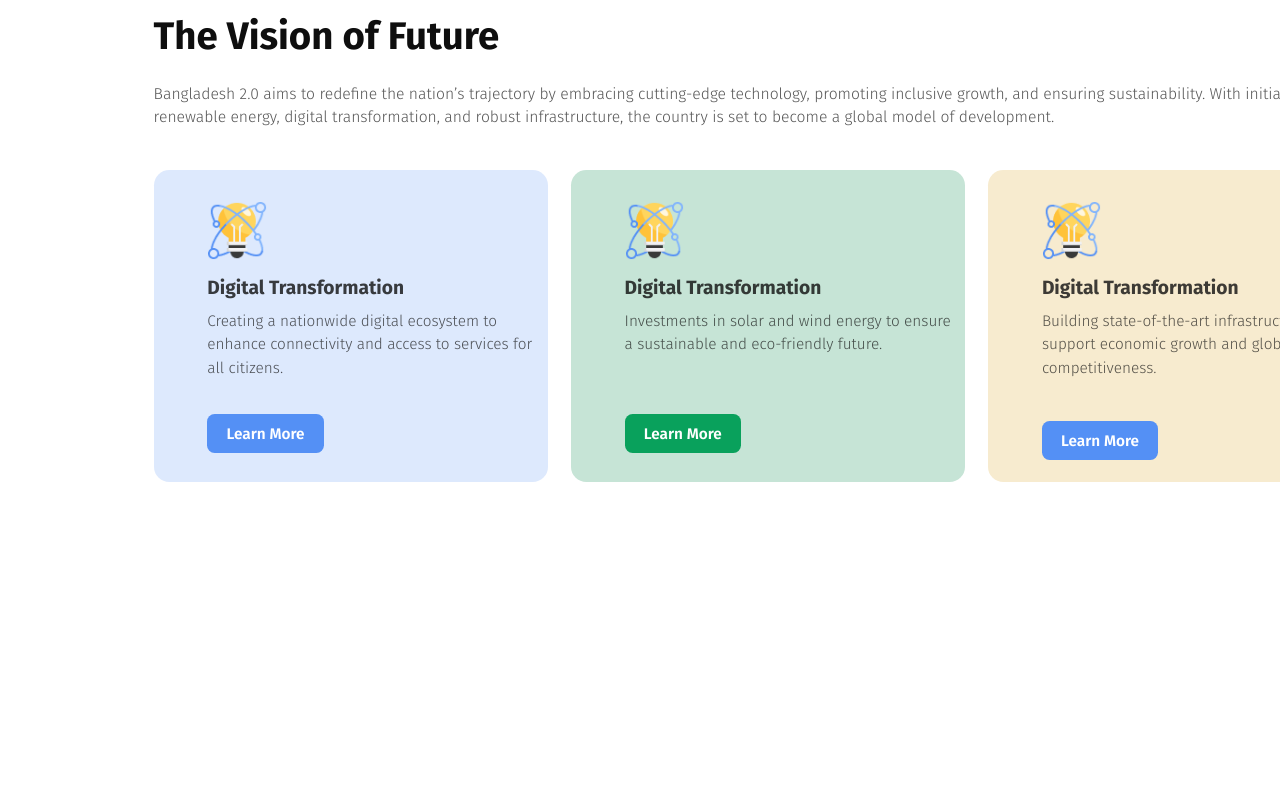
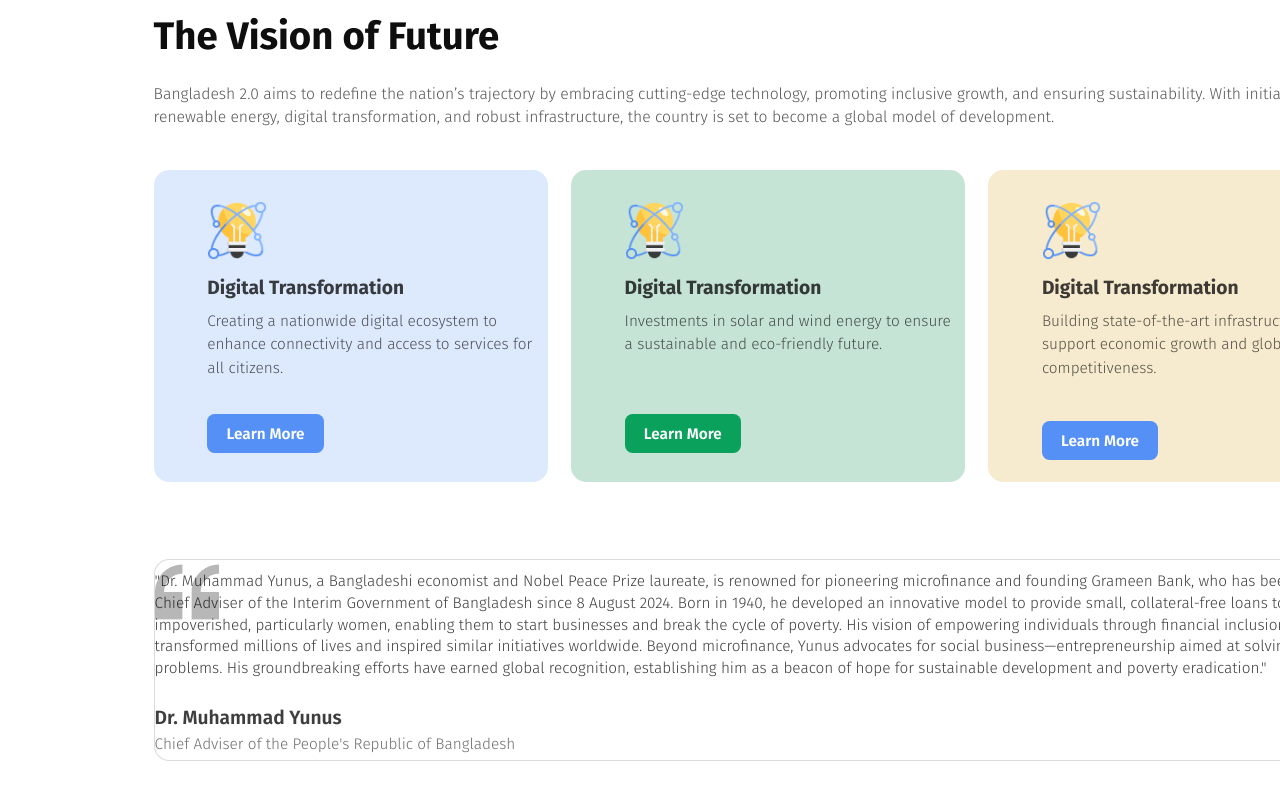
Before and after one commit to mdbulbulhasan/BANGLADESH-2.0-B11A1--assignment-1, a plain HTML site: page index.html in a window 1280 px wide. Shown: the part 1194-1994 px from the top of the page. Before the commit the page ends 1753 px from the top, so only its background shows below. Drawn offline with Linux system fonts and the light colour scheme.

Commit message:
Add Quote section

```diff
--- a/Styles/style.css
+++ b/Styles/style.css
@@ -319,7 +319,7 @@
 /* Future Section End */
 
 /* Quote Section Start */
-/* .quote {
+.quote {
   width: 1228.8px;
   margin: 76.8px 153.6px;
   display: flex;
@@ -361,5 +361,5 @@
   letter-spacing: 0%;
   text-align: left;
   margin: 3.84px 0px;
-} */
+}
 /* Quote Section End */
--- a/index.html
+++ b/index.html
@@ -139,7 +139,7 @@
       <!-- Future Section End -->
 
       <!-- Quote Section Start -->
-      <!-- <section class="quote">
+      <section class="quote">
         <div class="top">
           <p>
             "Dr. Muhammad Yunus, a Bangladeshi economist and Nobel Peace Prize
@@ -161,7 +161,7 @@
           <h2>Dr. Muhammad Yunus</h2>
           <p>Chief Adviser of the People's Republic of Bangladesh</p>
         </div>
-      </section> -->
+      </section>
       <!-- Quote Section End -->
 
       <!-- Recent News Section Start -->
```
